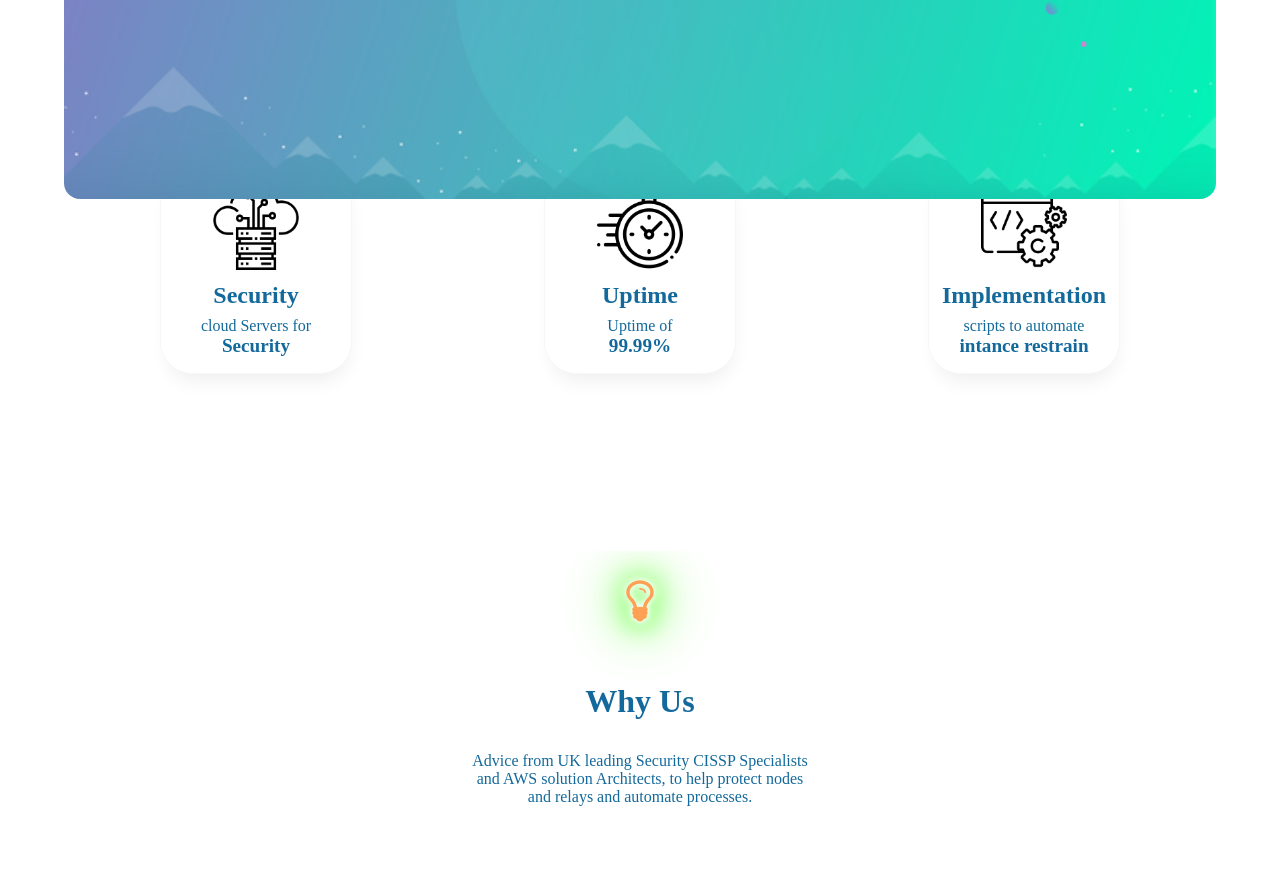
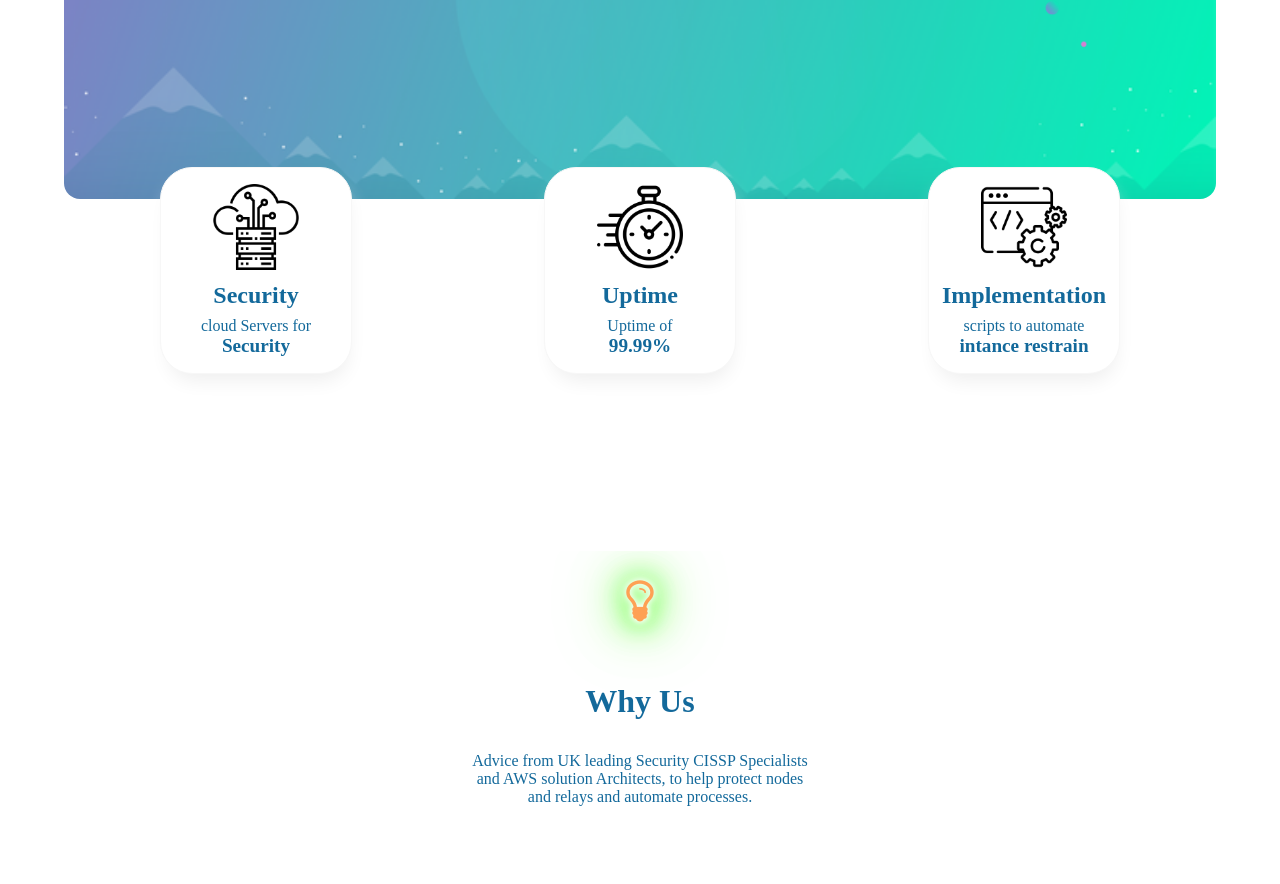
Before and after one commit to MohamedSaafan/homePage, a React (Create React App) app: page /stakepool in a window 1280 px wide. Shown: the part 1760-2644 px from the top of the page. Built offline with nearby package versions, Linux system fonts and the light colour scheme; no server answers.

Commit message:
fixed the cross-origin issue

```diff
--- a/src/components/FirstNavBar.js
+++ b/src/components/FirstNavBar.js
@@ -6,7 +6,7 @@ const FirstNavBar = (props) => {
   const [coins, setCoins] = useState(null);
   useEffect(() => {
     let url = new URL(
-      "https://pro-api.coinmarketcap.com/v1/cryptocurrency/quotes/latest"
+      "https://cors-anywhere.herokuapp.com/https://pro-api.coinmarketcap.com/v1/cryptocurrency/quotes/latest"
     );
     let params = {
       symbol: "BTC,ETH,XRP,LTC,EOS,XMR",
--- a/src/components/StakePoo/Cards.module.css
+++ b/src/components/StakePoo/Cards.module.css
@@ -14,6 +14,7 @@
   column-gap: 0;
   margin: -4rem auto;
   height: 60vh;
+  position: relative;
 }
 .whiteAboutItems .aboutItemIcon {
   width: 50%;
```
